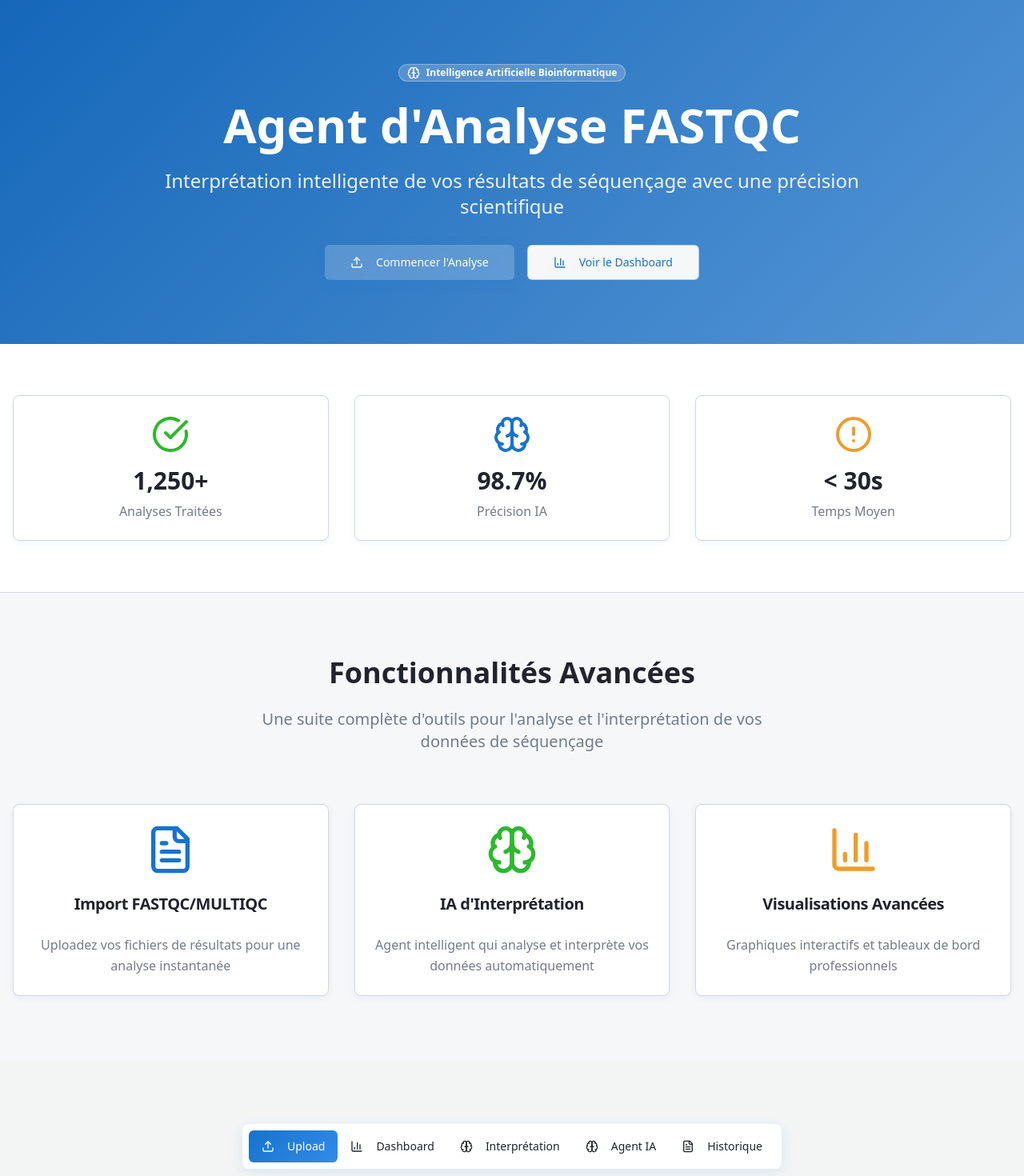
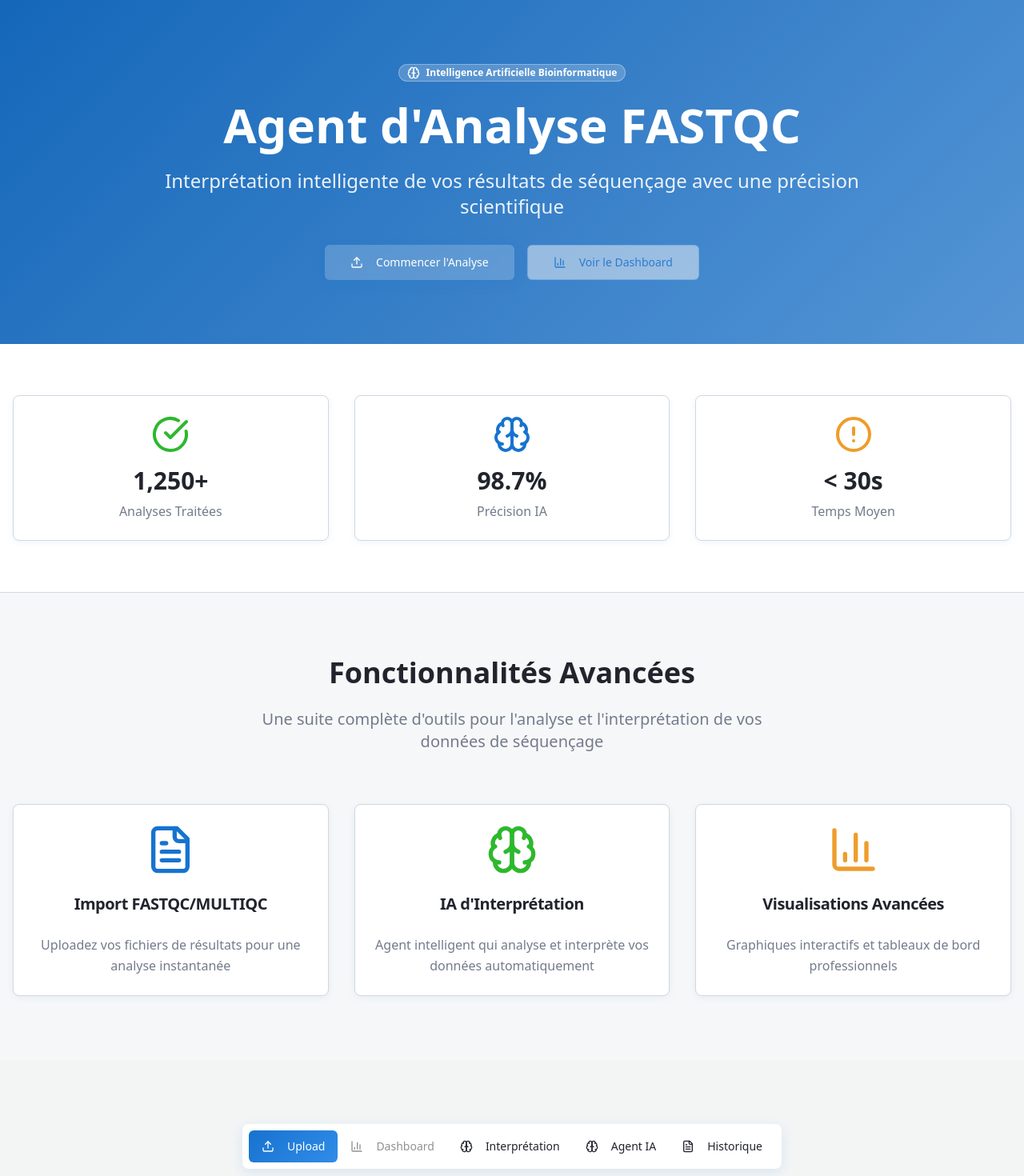
Before and after one commit to Samialouane/seq-sensei-dashboard, a React (Vite) app: page / in a window 1280 px wide. Shown: the top 1470 px of the page at 80% size. Built offline with nearby package versions, Linux system fonts and the light colour scheme.

Commit message:
Activate "View Dashboard" button
The "View Dashboard" button has been activated to be functional.

```diff
--- a/src/pages/Index.tsx
+++ b/src/pages/Index.tsx
@@ -81,6 +81,7 @@ const Index = () => {
                 size="lg"
                 className="border-primary/30 text-primary hover:bg-primary/10 backdrop-blur-sm"
                 onClick={() => setActiveSection('dashboard')}
+                disabled={!analysisData}
               >
                 <BarChart3 className="w-5 h-5 mr-2" />
                 Voir le Dashboard
@@ -153,6 +154,7 @@ const Index = () => {
                 variant={activeSection === 'dashboard' ? 'default' : 'ghost'}
                 onClick={() => setActiveSection('dashboard')}
                 className="rounded-md"
+                disabled={!analysisData}
               >
                 <BarChart3 className="w-4 h-4 mr-2" />
                 Dashboard
```
